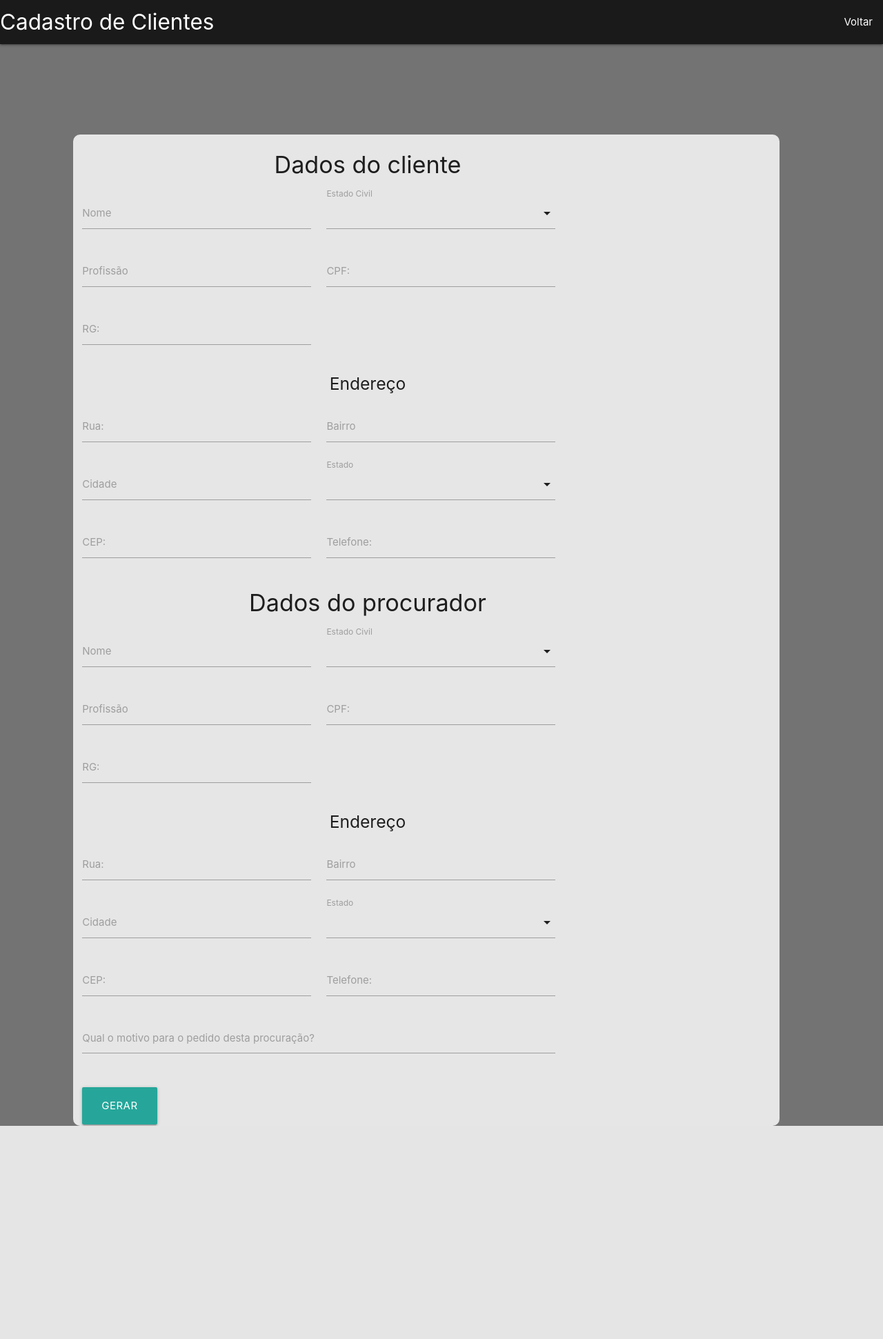
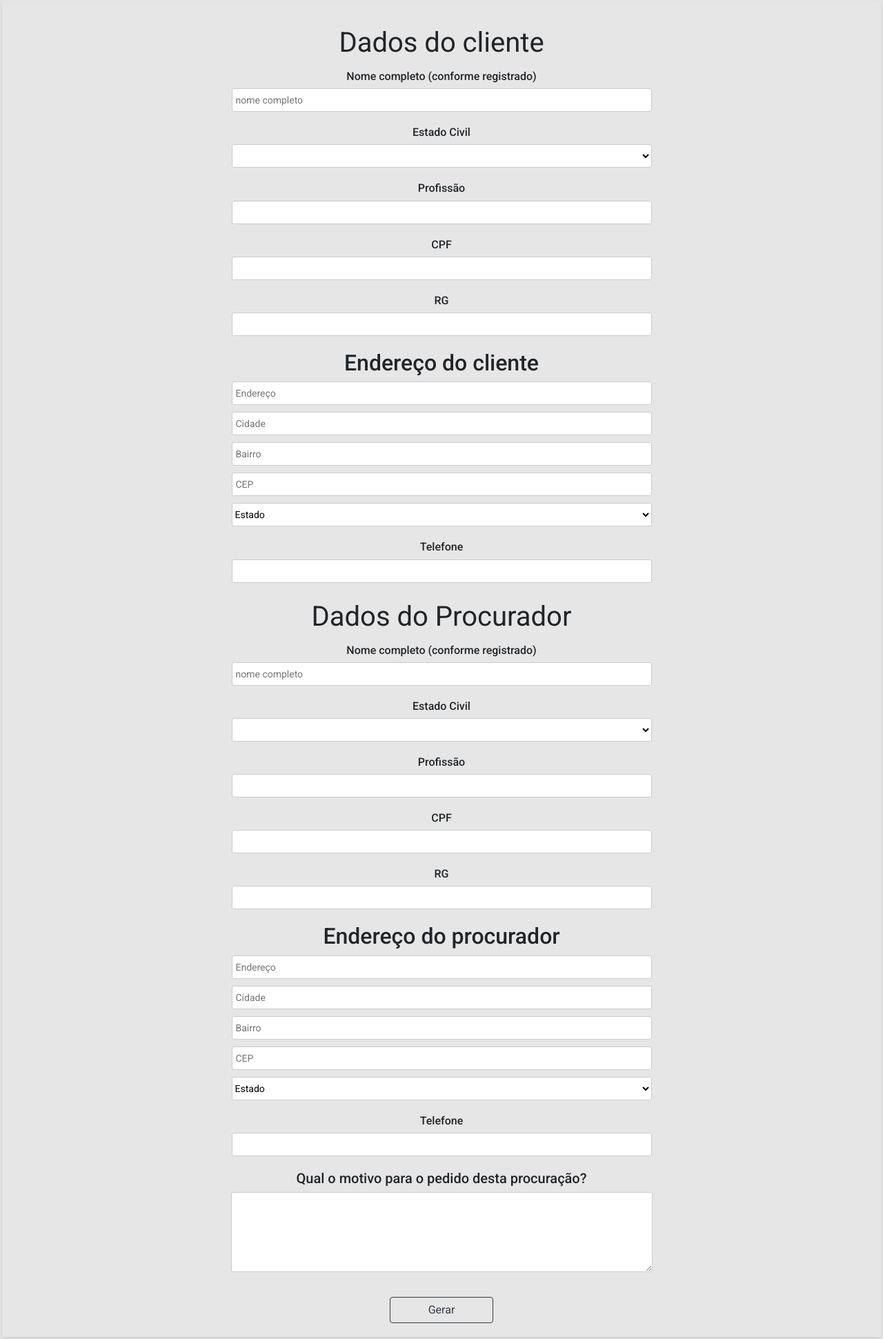
Before and after one commit to EuAndreza/Generator-Flask, a Flask app: template templates/gerador.html in a window 1280 px wide. Shown: the whole page at 69% size. Before the commit the page ends 1632 px from the top, so only its background shows below. Run offline with Flask 2, Linux system fonts and the light colour scheme; the template is opened without the code that fills it, so the values that code supplies are empty; some libraries are stand-ins or nearby versions.

Commit message:
gerador em pleno funcionamento

```diff
--- a/app.py
+++ b/app.py
@@ -4,9 +4,11 @@ from flask import Flask, render_template, request
 from gerador import pdf
 # ...
 app = Flask(__name__)
+app.config['SEND_FILE_MAX_AGE_DEFAULT'] = 0
 app.secret_key = 'andreza'
 
 data = date.today()
+
 
 @app.route("/")
 def index():
@@ -15,7 +17,7 @@ def index():
 
 @app.route("/home")
 def home():
-	return render_template('cadastro.html')
+	return render_template('gerador.html')
 
 
 @app.route("/gerar", methods=['GET', 'POST'])
--- a/gerador.py
+++ b/gerador.py
@@ -206,6 +206,6 @@ def pdf(
 	output.close()
 
 	response = make_response(pdf_out)
-	response.headers['Content-Disposition'] = "attachment; filename=download.pdf"
+	response.headers['Content-Disposition'] = "attachment; filename={}.pdf".format(nome)
 	response.mimetype = 'application/pdf'
 	return response
--- /dev/null
+++ b/static/css/gerador.css
@@ -0,0 +1,135 @@
+html, body {
+	min-height: 100%;
+}
+body, div, form, input, select, p {
+	padding: 0;
+	margin: 0;
+	outline: none;
+	font-family: Roboto, Arial, sans-serif;
+	font-size: 14px;
+	/*color: #666;*/
+	line-height: 22px;
+	background-color: #e6e6e6;
+}
+h1 {
+	margin: 15px 0;
+	font-weight: 400;
+}
+.testbox {
+	display: flex;
+	justify-content: center;
+	align-items: center;
+	height: inherit;
+	padding: 3px;
+}
+form {
+	width: 100%;
+	padding: 20px;
+	background: #fff;
+	box-shadow: 0 2px 5px #ccc;
+
+}
+input, select, textarea {
+	margin-bottom: 10px;
+	border: 1px solid #ccc;
+	border-radius: 3px;
+}
+input {
+	width: calc(100% - 10px);
+	padding: 5px;
+}
+select {
+	width: 100%;
+	padding: 7px 0;
+	background: transparent;
+}
+textarea {
+	width: calc(50% - 6px);
+}
+.item {
+	position: relative;
+	margin: 10px 0;
+}
+.item:hover p, .item:hover i {
+	color: #095484;
+}
+input:hover, select:hover, textarea:hover, .preferred-metod label:hover input {
+	box-shadow: 0 0 5px 0 #095484;
+}
+.preferred-metod label {
+	display: block;
+	margin: 5px 0;
+}
+.preferred-metod:hover input {
+	box-shadow: none;
+}
+.preferred-metod-item input, .preferred-metod-item span {
+	width: auto;
+	vertical-align: middle;
+}
+.preferred-metod-item input {
+	margin: 0 5px 0 0;
+}
+input[type="date"]::-webkit-inner-spin-button {
+	display: none;
+}
+.item i, input[type="date"]::-webkit-calendar-picker-indicator {
+	position: absolute;
+	font-size: 20px;
+	color: #a9a9a9;
+}
+.item i {
+	right: 1%;
+	top: 30px;
+	z-index: 1;
+}
+[type="date"]::-webkit-calendar-picker-indicator {
+	right: 0;
+	z-index: 2;
+	opacity: 0;
+	cursor: pointer;
+}
+.btn-block {
+	margin-top: 20px;
+	text-align: center;
+}
+button {
+	width: 150px;
+	padding: 10px;
+	border: none;
+	-webkit-border-radius: 5px;
+	-moz-border-radius: 5px;
+	border-radius: 5px;
+	/*background-color: #095484;*/
+	font-size: 16px;
+	color: #fff;
+	cursor: pointer;
+}
+button:hover {
+	background-color: #0666a3;
+}
+@media (min-width: 568px) {
+	.name-item, .city-item {
+	display: flex;
+	flex-wrap: wrap;
+	/*justify-content: space-between;*/
+
+
+	justify-content: center;
+	align-items: center;
+
+
+	}
+	.name-item input, .city-item input {
+	width: calc(50% - 8px);
+	background-color: #fff;
+	}
+	.city-item select {
+	width: calc(50% - 8px);
+	background-color: #fff;
+	}
+}
+.center{
+	text-align: center;
+	background-color: #e6e6e6;
+}
--- a/static/css/style.css
+++ b/static/css/index.css
@@ -22,7 +22,7 @@ text-align: center;
 }
 
 body{
-  background-color:  #737373;
+  background-color: #e6e6e6;
 }
 
 .cadastro{
@@ -57,7 +57,15 @@ border-radius: 10px;
 }
 .video-div{
 	display: flex;
-    flex-direction: row;
-    justify-content: center;
-    align-items: center
+  flex-direction: row;
+  justify-content: center;
+  align-items: center;
 }
+.btn-login {
+  font-size: 0.9rem;
+  letter-spacing: 0.05rem;
+  padding: 0.75rem 1rem;
+  border-radius: 2rem;
+  width:20%;
+  height:10%;
+}
--- a/templates/gerador.html
+++ b/templates/gerador.html
@@ -1,114 +1,93 @@
 <!DOCTYPE html>
 <html>
   <head>
-	<title></title>
+    <title>Dados do cliente</title>
+
+    <link href="https://fonts.googleapis.com/css?family=Roboto:300,400,500,700" rel="stylesheet">
+    <link rel="stylesheet" href="https://use.fontawesome.com/releases/v5.5.0/css/all.css" integrity="sha384-B4dIYHKNBt8Bc12p+WXckhzcICo0wtJAoU8YZTY5qE0Id1GSseTk6S+L3BlXeVIU" crossorigin="anonymous">
+
+    <!---------------------------------- JQUERY ------------------------------------------>
     <script src="https://code.jquery.com/jquery-3.2.1.slim.min.js"></script>
      <script src="https://cdnjs.cloudflare.com/ajax/libs/jquery.mask/1.14.15/jquery.mask.min.js"></script>
     <script src="https://cdnjs.cloudflare.com/ajax/libs/popper.js/1.12.9/umd/popper.min.js"></script>
 
-    <link rel="stylesheet" href="https://cdnjs.cloudflare.com/ajax/libs/materialize/1.0.0/css/materialize.min.css">
+    <!--------------------------------- BOOTSTRAP --------------------------------------->
+    <link rel="stylesheet" href="https://stackpath.bootstrapcdn.com/bootstrap/4.3.1/css/bootstrap.min.css" integrity="sha384-ggOyR0iXCbMQv3Xipma34MD+dH/1fQ784/j6cY/iJTQUOhcWr7x9JvoRxT2MZw1T" crossorigin="anonymous">
+    <link rel="stylesheet" href="https://cdnjs.cloudflare.com/ajax/libs/twitter-bootstrap/4.5.2/css/bootstrap.min.css" integrity="sha512-MoRNloxbStBcD8z3M/2BmnT+rg4IsMxPkXaGh2zD6LGNNFE80W3onsAhRcMAMrSoyWL9xD7Ert0men7vR8LUZg==" crossorigin="anonymous" />
+    <script src="https://cdnjs.cloudflare.com/ajax/libs/twitter-bootstrap/4.5.2/js/bootstrap.bundle.min.js" integrity="sha512-kBFfSXuTKZcABVouRYGnUo35KKa1FBrYgwG4PAx7Z2Heroknm0ca2Fm2TosdrrI356EDHMW383S3ISrwKcVPUw==" crossorigin="anonymous"></script>
 
-    <!-- Compiled and minified JavaScript -->
-    <script src="https://cdnjs.cloudflare.com/ajax/libs/materialize/1.0.0/js/materialize.min.js"></script>
-
-    <!-- fontes materialize -->
-    <link href="https://fonts.googleapis.com/icon?family=Material+Icons" rel="stylesheet">
-
-    <link rel="stylesheet" href="{{ url_for('static', filename='css/style.css') }}">
-
-    <script type="text/javascript">
-    	document.addEventListener('DOMContentLoaded', function() {
-    var elems = document.querySelectorAll('select');
-    var instances = M.FormSelect.init(elems, options);
-  });
-
-  // Or with jQuery
-
-  $(document).ready(function(){
-    $('select').formSelect();
-  });
-
-    </script>
-
-
-  <nav>
-    <div class="nav-wrapper">
-      <a href="#" class="brand-logo">Cadastro de Clientes</a>
-      <ul id="nav-mobile" class="right hide-on-med-and-down">
-        <li><a href="/index">Voltar</a></li>
-       <!-- <li><a href="badges.html">Components</a></li>
-        <li><a href="collapsible.html">JavaScript</a></li>-->
-      </ul>
-    </div>
-  </nav>
+    <link rel="stylesheet" href="{{ url_for('static', filename='css/gerador.css') }}">
 
 
   </head>
   <body>
+    <div class="testbox">
+      <form action="{{url_for('gerar')}}" method="POST" class="center">
+        <h1>Dados do cliente</h1>
 
-<div class="row cadastro">
-
-    <form class="col s10 cad" action="{{url_for('gerar')}}" method="POST">
-
-    <h4 class="titulo">Dados do cliente</h4>
-
-    <div class="row">
-    	<div class="input-field col s5">
-		<input id="nomeCli" type="text" class="validate" name="nomeCli">
-		<label for="nomeCli">Nome</label>
+        <div class="item">
+          <h6>Nome completo (conforme registrado)</h6>
+          <div class="name-item">
+            <input type="text" name="nomeCli" placeholder="nome completo" />
+          </div>
         </div>
 
- 		<div class="input-field col s5">
+        <div class="item">
+          <h6>Estado Civil</h6>
+          <div class="city-item">
           <select name ="EstadoCivilCli">
             <option value="" disabled selected></option>
-			<option value="solteiro(a)">solteiro(a)</option>
             <option value="casado(a)">casado(a)</option>
             <option value="divorciado(a)">divorciado(a)</option>
+            <option value="solteiro(a)">solteiro(a)</option>
             <option value="separado(a)">separado(a)</option>
             <option value="viuvo(a)">viúvo(a)</option>
             </select>
-   		<label>Estado Civil</label>
- 		</div>
-
-      	<div class="input-field col s5">
-		<input id="profissaoCli" type="text" class="validate" name="profissaoCli">
-		<label for="profissaoCli">Profissão</label>
-		</div>
-
-   		<div class="input-field col s5">
-		<input id="cpfCli" type="text" class="validate" onkeypress="$(this).mask('000.000.000-00')" name="cpfCli">
-		<label for="cpfCli">CPF:</label>
-   		</div>
-
-		<div class="input-field col s5">
-		<input id="rgCli" type="text" class="validate" onkeypress="$(this).mask('0.000.000')" name="rgCli">
-		<label for="rgCli">RG:</label>
           </div>
         </div>
 
-
-	<h5 class="titulo">Endereço</h5>
-
-    <div class="row">
-
-     	<div class="input-field col s5">
-		<input id="ruaCli" type="text" class="validate" name="ruaCli">
-		<label for="ruaCli">Rua:</label>
+        <div class="item">
+          <h6>Profissão</h6>
+          <div class="name-item">
+          <input type="text" name="profissaoCli"/>
+          </div>
         </div>
 
-   		<div class="input-field col s5">
-		<input id="bairroCli" type="text" class="validate" name="bairroCli">
-		<label for="bairroCli">Bairro</label>
+        <div class="item">
+          <h6>CPF</h6>
+          <div class="name-item">
+            <input id="cpfCli" type="text" class="validate" onkeypress="$(this).mask('000.000.000-00')" name="cpfCli">
+          </div>
         </div>
 
-		<div class="input-field col s5">
-		<input id="cidadeCli" type="text" class="validate" name="cidadeCli">
-		<label for="cidadeCli">Cidade</label>
+        <div class="item">
+          <h6>RG</h6>
+          <div class="name-item">
+          <input id="rgCli" type="text" class="validate" onkeypress="$(this).mask('0.000.000')" name="rgCli">
+          </div>
         </div>
 
-		<div class="input-field col s5">
+        <div class="item">
+          <h2>Endereço do cliente</h2>
+          <div class="name-item">
+          <input type="text" name="ruaCli" placeholder="Endereço"/>
+          </div>
+
+          <div class="name-item">
+            <input type="text" name="cidadeCli" placeholder="Cidade" />
+          </div>
+
+          <div class="name-item">
+            <input type="text" name="bairroCli" placeholder="Bairro" />
+          </div>
+
+          <div class="name-item">
+            <input id="cepCli" type="text" placeholder="CEP" class="validate" onkeypress="$(this).mask('00000-000')" name="cepCli">
+          </div>
+
+          <div class="city-item">
             <select name ="EstadoCli">
-     		<option value="" disabled selected></option>
+              <option value="" disabled selected>Estado</option>
               <option value="Acre">Acre</option>
               <option value="Alagoas">Alagoas</option>
               <option value="Amapa">Amapá</option>
@@ -137,78 +116,81 @@
               <option value="Tocantins">Tocantins</option>
               <option value="Distrito Federal">Distrito Federal</option>
             </select>
-    	<label>Estado</label>
-  		</div>
-
-  		<div class="input-field col s5">
-		<input id="cepCli" type="text" class="validate" onkeypress="$(this).mask('00000-000')" name="cepCli">
-		<label for="cepCli">CEP:</label>
-   		</div>
-
-		<div class="input-field col s5">
-		<input id="telefoneCli" type="tel" class="validate" onkeypress="$(this).mask('(00)0.0000-0000');" name="telefoneCli">
-		<label for="telefoneCli">Telefone:</label>
           </div>
         </div>
 
-	<h4 class="titulo">Dados do procurador</h4>
-
-    <div class="row">
-
-    	<div class="input-field col s5">
-		<input id="nomePro" type="text" class="validate" name="nomePro">
-		<label for="nomePro">Nome</label>
+        <div class="item">
+          <h6>Telefone</h6>
+          <div class="name-item">
+          <input id="telefoneCli" type="tel" class="validate" onkeypress="$(this).mask('(00)0.0000-0000');" name="telefoneCli">
+          </div>
         </div>
 
- 		<div class="input-field col s5">
-   		<select name ="EstadoCivilPro">
+      <h1>Dados do Procurador</h1>
+
+        <div class="item">
+          <h6>Nome completo (conforme registrado)</h6>
+          <div class="name-item">
+            <input type="text" name="nomePro" placeholder="nome completo" />
+          </div>
+        </div>
+
+        <div class="item">
+          <h6>Estado Civil</h6>
+          <div class="city-item">
+          <select name="EstadoCivilPro">
             <option value="" disabled selected></option>
-			<option value="solteiro(a)">solteiro(a)</option>
             <option value="casado(a)">casado(a)</option>
             <option value="divorciado(a)">divorciado(a)</option>
+            <option value="solteiro(a)">solteiro(a)</option>
             <option value="separado(a)">separado(a)</option>
             <option value="viuvo(a)">viúvo(a)</option>
             </select>
-    	<label>Estado Civil</label>
-  		</div>
-
-      	<div class="input-field col s5">
-		<input id="profissaoPro" type="text" class="validate" name="profissaoPro">
-		<label for="profissaoPro">Profissão</label>
-		</div>
-
-   		<div class="input-field col s5">
-		<input id="cpfPro" type="text" class="validate" onkeypress="$(this).mask('000.000.000-00')" name="cpfPro">
-		<label for="cpfPro">CPF:</label>
-   		</div>
-
-		<div class="input-field col s5">
-		<input id="rgPro" type="text" class="validate" onkeypress="$(this).mask('0.000.000')" name="rgPro">
-		<label for="rgPro">RG:</label>
           </div>
         </div>
 
-	<h5 class="titulo">Endereço</h5>
-
-    	<div class="row">
-      	<div class="input-field col s5">
-		<input id="ruaPro" type="text" class="validate" name="ruaPro">
-		<label for="ruaPro">Rua:</label>
+        <div class="item">
+          <h6>Profissão</h6>
+          <div class="name-item">
+          <input type="text" name="profissaoPro"/>
+          </div>
         </div>
 
-   		<div class="input-field col s5">
-		<input id="bairroPro" type="text" class="validate" name="bairroPro">
-		<label for="bairroPro">Bairro</label>
+        <div class="item">
+          <h6>CPF</h6>
+          <div class="name-item">
+            <input id="cpfPro" type="text" class="validate" onkeypress="$(this).mask('000.000.000-00')" name="cpfPro">
+          </div>
         </div>
 
-		<div class="input-field col s5">
-		<input id="cidadePro" type="text" class="validate" name="cidadePro">
-		<label for="cidadePro">Cidade</label>
+        <div class="item">
+          <h6>RG</h6>
+          <div class="name-item">
+          <input id="rgPro" type="text" class="validate" onkeypress="$(this).mask('0.000.000')" name="rgPro">
+          </div>
         </div>
 
-		<div class="input-field col s5">
+        <div class="item">
+          <h2>Endereço do procurador</h2>
+          <div class="name-item">
+          <input type="text" name="ruaPro" placeholder="Endereço"/>
+          </div>
+
+          <div class="name-item">
+            <input type="text" name="cidadePro" placeholder="Cidade" />
+          </div>
+
+          <div class="name-item">
+            <input type="text" name="bairroPro" placeholder="Bairro" />
+          </div>
+
+          <div class="name-item">
+            <input id="cepCli" type="text" placeholder="CEP" class="validate" onkeypress="$(this).mask('00000-000')" name="cepPro">
+          </div>
+
+          <div class="city-item">
             <select name ="EstadoPro">
-     		<option value="" disabled selected></option>
+              <option value="" disabled selected>Estado</option>
               <option value="Acre">Acre</option>
               <option value="Alagoas">Alagoas</option>
               <option value="Amapa">Amapá</option>
@@ -237,26 +219,24 @@
               <option value="Tocantins">Tocantins</option>
               <option value="Distrito Federal">Distrito Federal</option>
             </select>
-    	<label>Estado</label>
+          </div>
         </div>
 
-  		<div class="input-field col s5">
-		<input id="cepPro" type="text" class="validate" onkeypress="$(this).mask('00000-000')" name="cepPro">
-		<label for="cepPro">CEP:</label>
+         <div class="item">
+          <h6>Telefone</h6>
+          <div class="name-item">
+          <input id="telefonePro" type="tel" class="validate" onkeypress="$(this).mask('(00)0.0000-0000');" name="telefonePro">
+          </div>
         </div>
 
-		<div class="input-field col s5">
-		<input id="telefonePro" type="tel" class="validate" onkeypress="$(this).mask('(00)0.0000-0000');" name="telefonePro">
-		<label for="telefonePro">Telefone:</label>
+        <div class="item">
+          <h5>Qual o motivo para o pedido desta procuração?</h5>
+          <textarea rows="5" name="motivo"></textarea>
         </div>
 
-        <div class="input-field col s10">
-          <textarea id="motivo" class="materialize-textarea" name="motivo"></textarea>
-          <label for="textarea1">Qual o motivo para o pedido desta procuração?</label>
+        <div class="btn-block">
+          <button type="submit" class="btn btn-outline-dark">Gerar</button>
         </div>
-
-</div>
-<button class="waves-effect waves-light btn-large" type="submit">Gerar</button>
       </form>
     </div>
   </body>
```
Also changed, not shown: templates/index.html (+2 -10 lines). Lines whose indentation alone changed are shown as unchanged.
